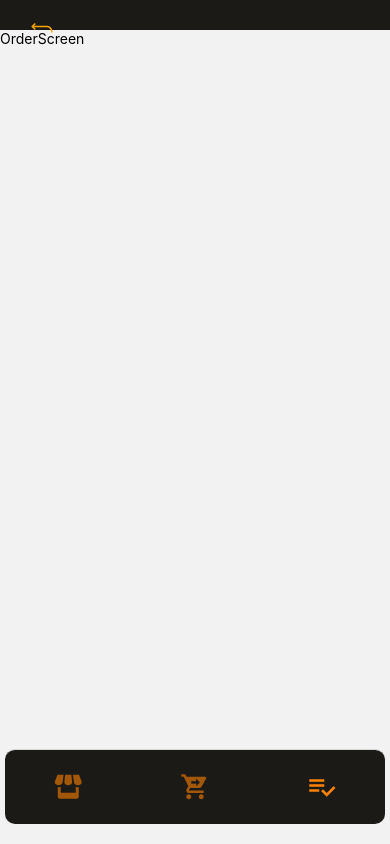
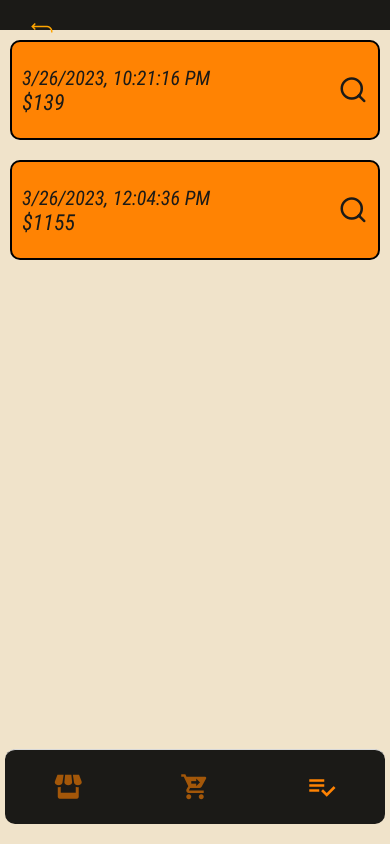
Before and after one commit to Mikhail-Balari/Ecommerce, a React Native app: screen /Orders in a window 390 px wide. Built offline with nearby package versions, Linux system fonts and the light colour scheme.

Commit message:
OrderScreen.jsx

```diff
--- a/src/Components/OrderItem.jsx
+++ b/src/Components/OrderItem.jsx
@@ -2,6 +2,7 @@ import { StyleSheet, Text, View } from "react-native";
 import { Feather } from "@expo/vector-icons";
 import React from "react";
 import { colors } from "../Global/Colors";
+
 
 const OrderItem = ({ order }) => {
     const total = order.items.reduce(
@@ -16,7 +17,7 @@ const OrderItem = ({ order }) => {
                 </Text>
                 <Text style={styles.text2}>${total}</Text>
             </View>
-            <Feather name="search" size={30} color="black" />
+            <Feather name="search" size={30} color={colors.darkmatter} />
         </View>
     );
 };
@@ -26,7 +27,7 @@ export default OrderItem;
 const styles = StyleSheet.create({
     card: {
         height: 100,
-        backgroundColor: colors.darkmatter,
+        backgroundColor: colors.primary,
         padding: 10,
         margin: 10,
         borderWidth: 2,
@@ -43,12 +44,12 @@ const styles = StyleSheet.create({
     },
     text: {
         fontFamily: "Roboto",
-        fontSize: 17,
-        color: "black",
+        fontSize: 20,
+        color: colors.darkmatter,
     },
     text2: {
         fontFamily: "Roboto",
-        fontSize: 19,
-        color: "gray",
+        fontSize: 22,
+        color: colors.darkmatter,
     },
 });
--- a/src/Screens/Cart.jsx
+++ b/src/Screens/Cart.jsx
@@ -2,6 +2,7 @@ import { Pressable, StyleSheet, View, Text } from 'react-native'
 import CartData from '../Data/cart.json'
 import CartItem from '../Components/CartItem'
 import { FlatList } from 'react-native-web'
+import { colors } from '../Global/Colors'
 
 const Cart = () => {
 
@@ -40,11 +41,12 @@ const styles = StyleSheet.create({
         justifyContent: 'space-between',
         flex: 1,
         marginBottom: 120,
+        backgroundColor: colors.primary
     },
     totalContainer: {
         flexDirection: 'row',
         justifyContent: 'center',
         alignItems: 'center',
-        fontFamily: 'Roboto'
+        fontFamily: 'Roboto',
     }
 })
--- a/src/Screens/OrderScreen.jsx
+++ b/src/Screens/OrderScreen.jsx
@@ -1,14 +1,33 @@
-import { StyleSheet, Text, View } from 'react-native'
+import { StyleSheet, View } from 'react-native'
 import React from 'react'
+import OrderData from '../Data/orders.json'
+import OrderItem from '../Components/OrderItem'
+import { FlatList } from 'react-native-web'
+import { colors } from '../Global/Colors'
+
 
 const OrderScreen = () => {
   return (
-    <View>
-      <Text>OrderScreen</Text>
+    <View style={styles.containerOrder}>
+        <FlatList
+            data={OrderData}
+            keyExtractor={orderItem => orderItem.id}
+            renderItem={({item}) => {
+                return (
+                    <OrderItem order={item}/>
+                )
+            }}
+
+        />
     </View>
   )
 }
 
 export default OrderScreen
 
-const styles = StyleSheet.create({})
+const styles = StyleSheet.create({
+    containerOrder: {
+        flex: 1,
+        backgroundColor: colors.secondary,
+    }
+})
```
